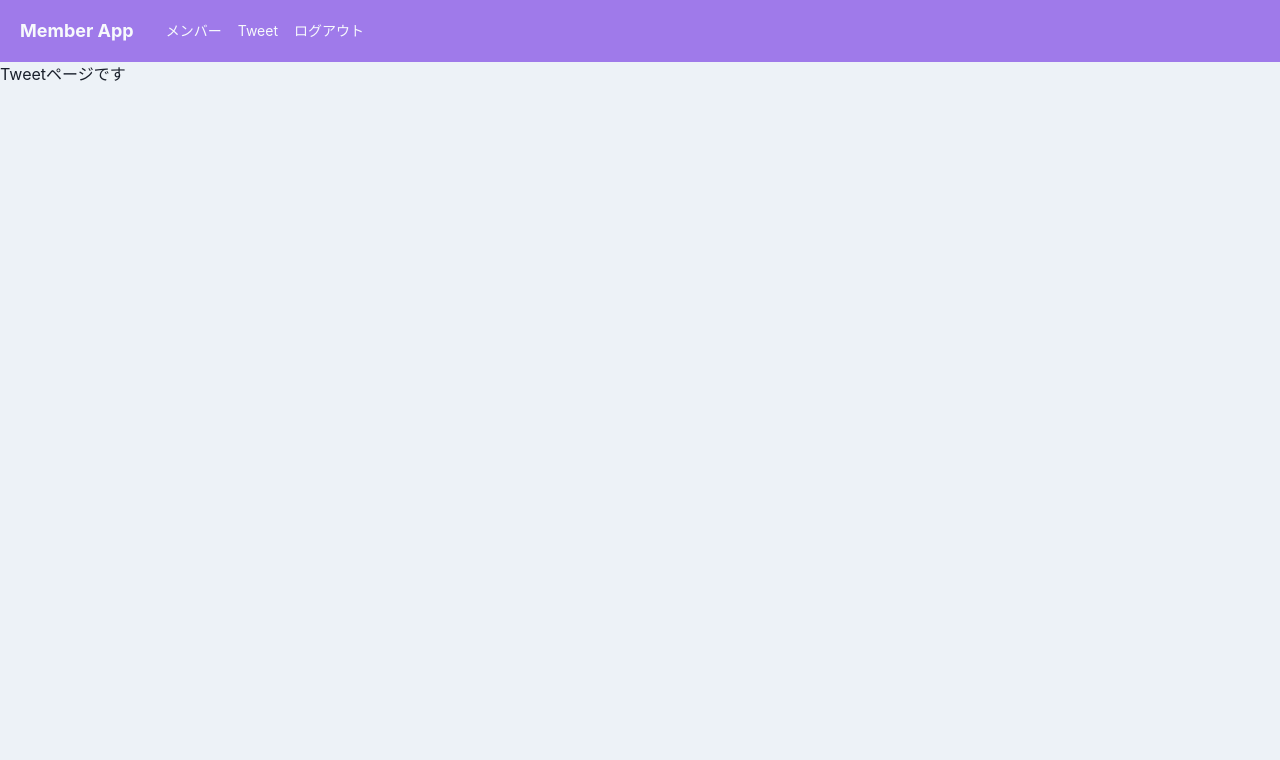
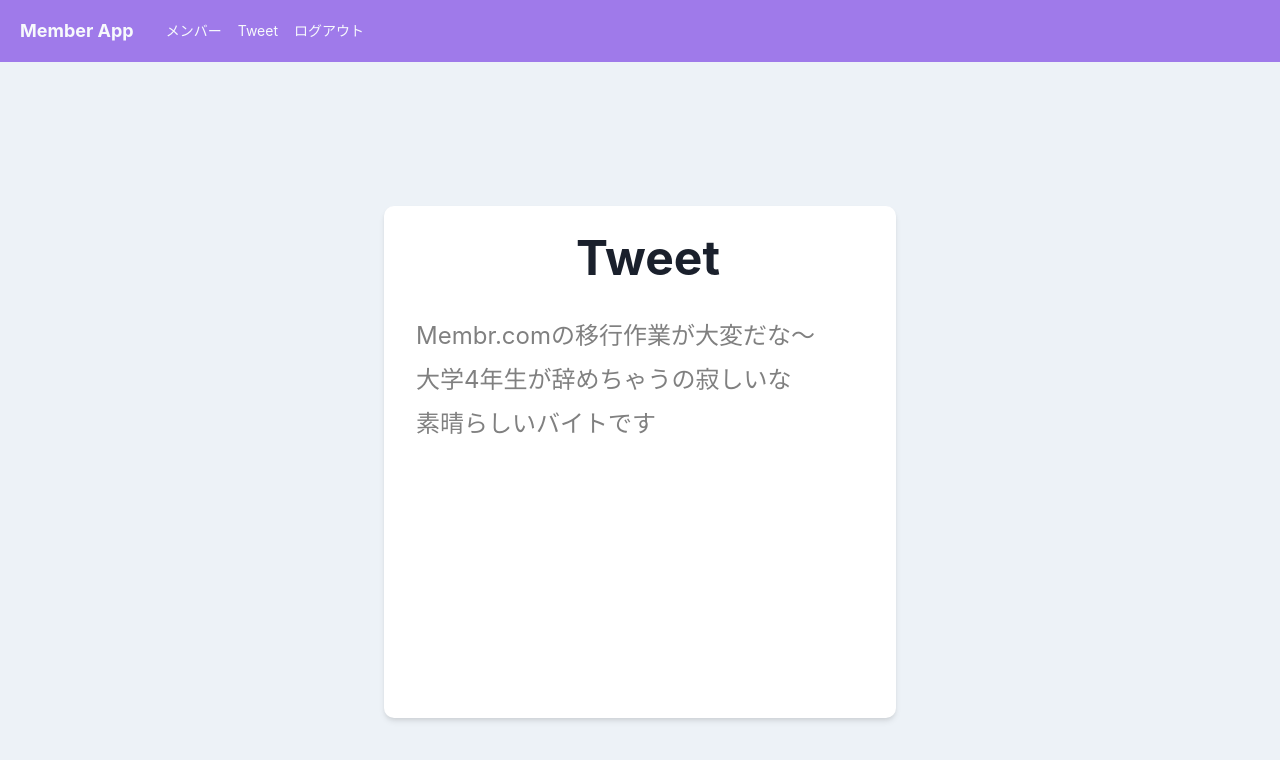
Before and after one commit to peppino708/Member_app, a React (Create React App) app: page /home/setting in a window 1280 px wide. Shown: the top 760 px of the page. Built offline with nearby package versions, Linux system fonts and the light colour scheme.

Commit message:
Design Tweet page

```diff
--- a/src/components/pages/Setting.tsx
+++ b/src/components/pages/Setting.tsx
@@ -1,5 +1,33 @@
+import { Box, Flex, Stack, Text } from "@chakra-ui/react";
 import { memo, VFC } from "react";
 
 export const Setting: VFC = memo(() => {
-  return <p>Tweetページです</p>;
+  return (
+    <Flex justify={"center"} align={"center"} height={"100vh"}>
+      <Box
+        w={{ base: "md", md: "lg" }}
+        h={{ base: "md", md: "lg" }}
+        bg="white"
+        borderRadius="10px"
+        shadow="md"
+        p={4}
+        overflow={"auto"}
+      >
+        <Stack pl={4}>
+          <Text textAlign={"center"} fontSize="5xl" fontWeight="bold" mb={4}>
+            Tweet
+          </Text>
+          <Text fontSize="2xl" color="gray">
+            Membr.comの移行作業が大変だな〜
+          </Text>
+          <Text fontSize="2xl" color="gray">
+            大学4年生が辞めちゃうの寂しいな
+          </Text>
+          <Text fontSize="2xl" color="gray">
+            素晴らしいバイトです
+          </Text>
+        </Stack>
+      </Box>
+    </Flex>
+  );
 });
```
